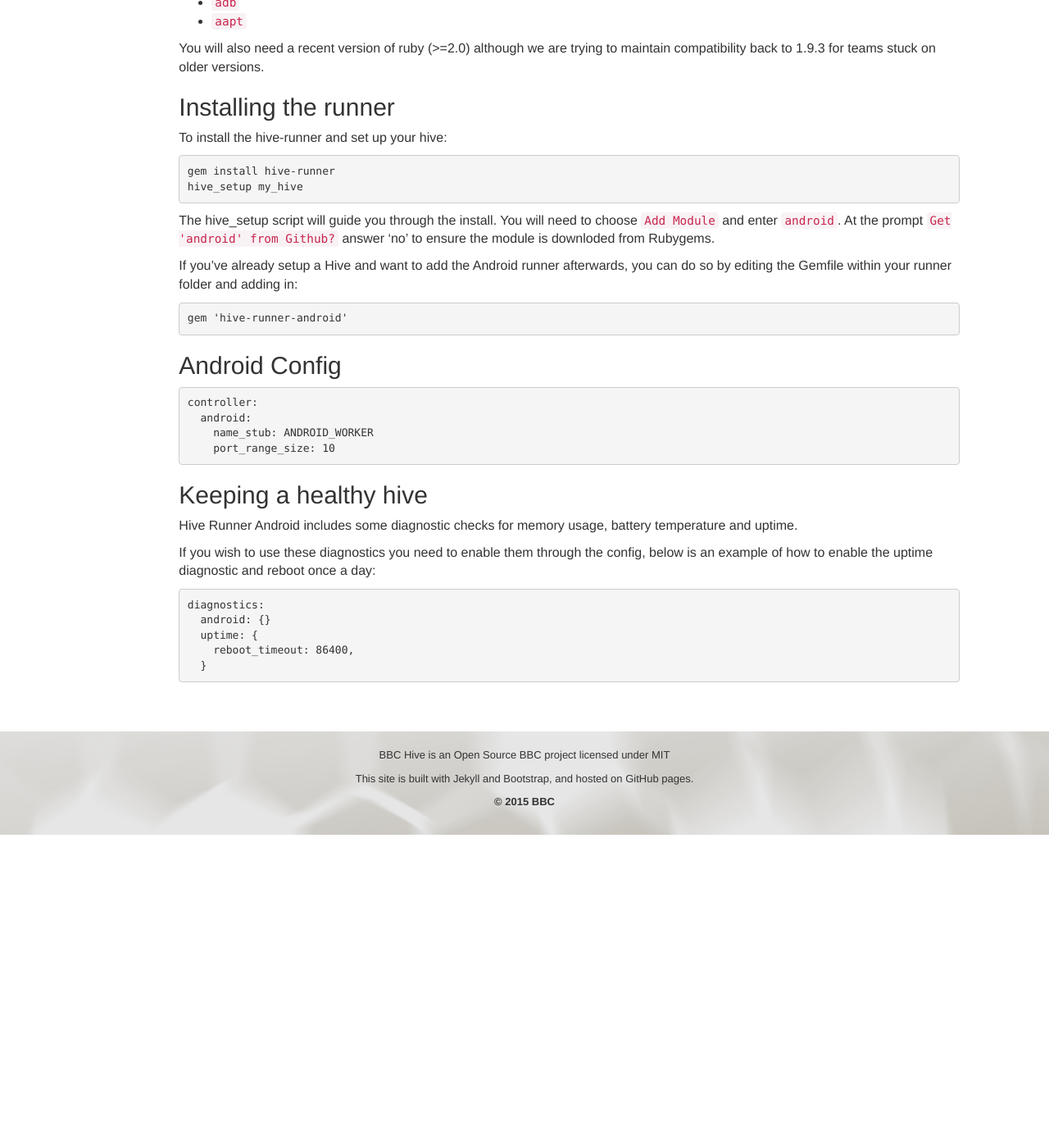
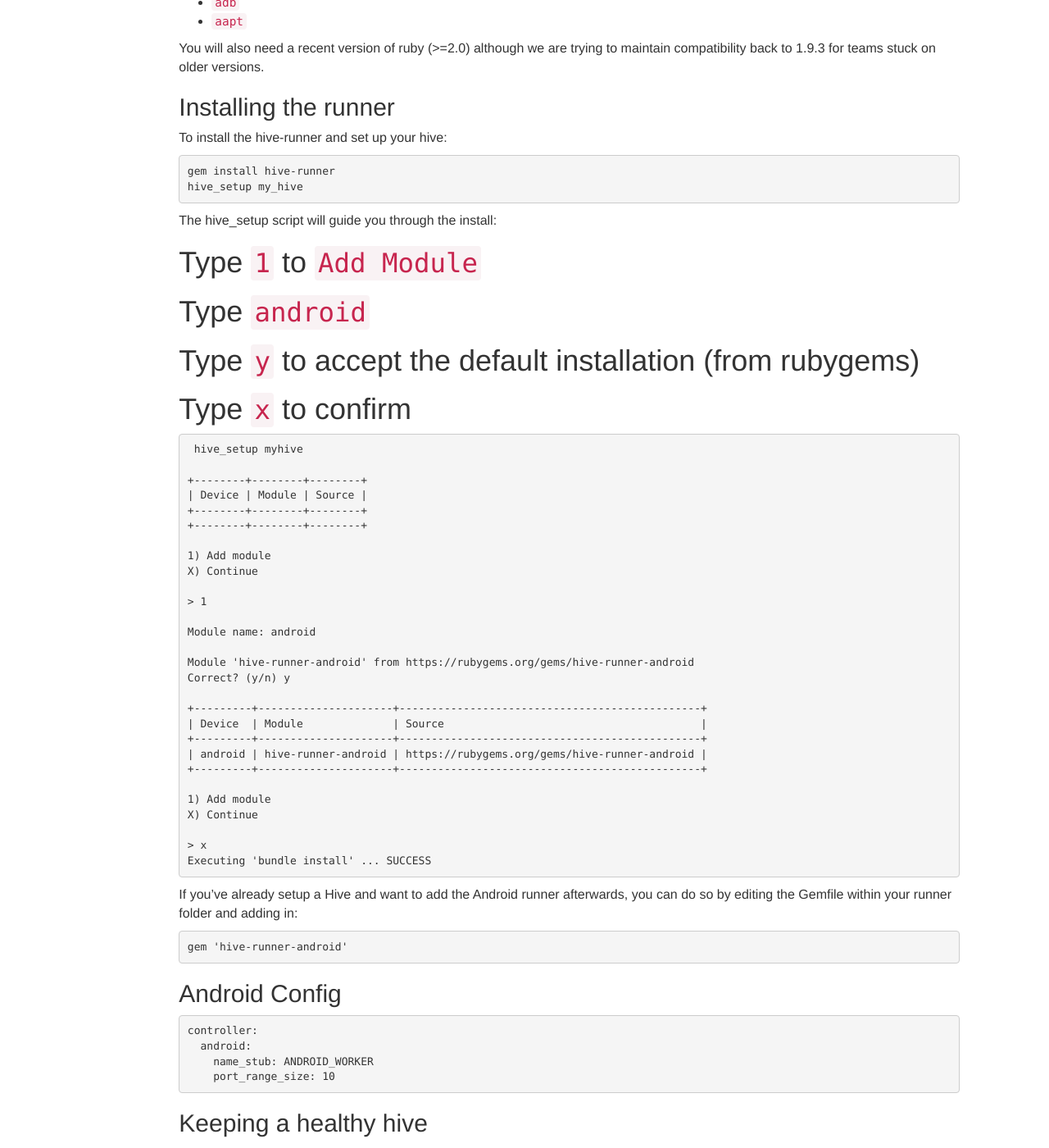
Before and after one commit to bbc/hive-ci, a Jekyll site: the page built from _documentation/03-setting-up-an-android-hive.md, in a window 1280 px wide and 1400 px high, scrolled down 600 px. Shown: the whole window at 82% size. Built offline with Jekyll 4.4.1, drawn with Linux system fonts in a browser that asks for light colours; nearby versions of some CDN libraries; before the commit the page ends 1618 px from its top, so only the background shows below that; some of the changed text lies outside the part shown.

Commit message:
Updating setup instructions

```diff
--- a/_documentation/03-setting-up-an-android-hive.md
+++ b/_documentation/03-setting-up-an-android-hive.md
@@ -39,9 +39,41 @@ To install the hive-runner and set up your hive:
     gem install hive-runner
     hive_setup my_hive
 
-The hive_setup script will guide you through the install. You will need to
-choose `Add Module` and enter `android`. At the prompt `Get 'android' from Github?`
-answer 'no' to ensure the module is downloded from Rubygems.
+The hive_setup script will guide you through the install:
+# Type `1` to `Add Module`
+# Type `android`
+# Type `y` to accept the default installation (from rubygems)
+# Type `x` to confirm
+
+     hive_setup myhive
+
+    +--------+--------+--------+
+    | Device | Module | Source |
+    +--------+--------+--------+
+    +--------+--------+--------+
+
+    1) Add module
+    X) Continue
+
+    > 1
+
+    Module name: android
+
+    Module 'hive-runner-android' from https://rubygems.org/gems/hive-runner-android
+    Correct? (y/n) y
+
+    +---------+---------------------+-----------------------------------------------+
+    | Device  | Module              | Source                                        |
+    +---------+---------------------+-----------------------------------------------+
+    | android | hive-runner-android | https://rubygems.org/gems/hive-runner-android |
+    +---------+---------------------+-----------------------------------------------+
+
+    1) Add module
+    X) Continue
+
+    > x
+    Executing 'bundle install' ... SUCCESS
+
 
 If you've already setup a Hive and want to add the Android runner afterwards,
 you can do so by editing the Gemfile within your runner folder and adding in:
@@ -59,7 +91,8 @@ you can do so by editing the Gemfile within your runner folder and adding in:
 
 Hive Runner Android includes some diagnostic checks for memory usage, battery temperature and uptime.
 
-If you wish to use these diagnostics you need to enable them through the config, below is an example of how to enable the uptime diagnostic and reboot once a day:
+In order to use these diagnostics you need to enable them through the config, below is an
+example of how to enable the uptime diagnostic and reboot once a day:
 
     diagnostics:
       android: {}
```
Also changed, not shown: _documentation/07-smart-retries.md (+1 -1 lines).
